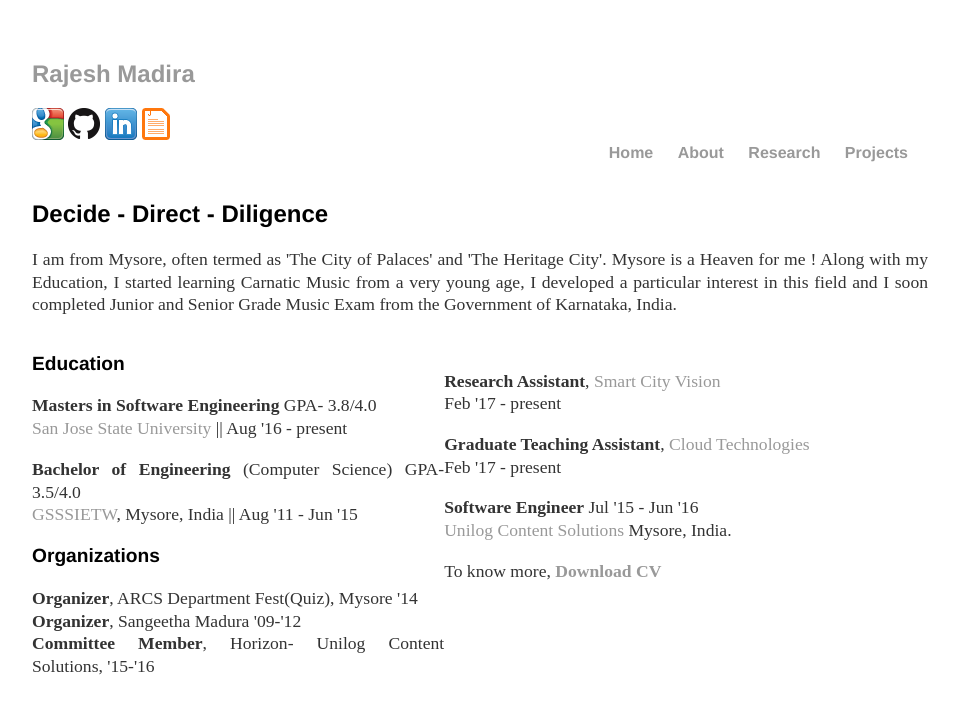
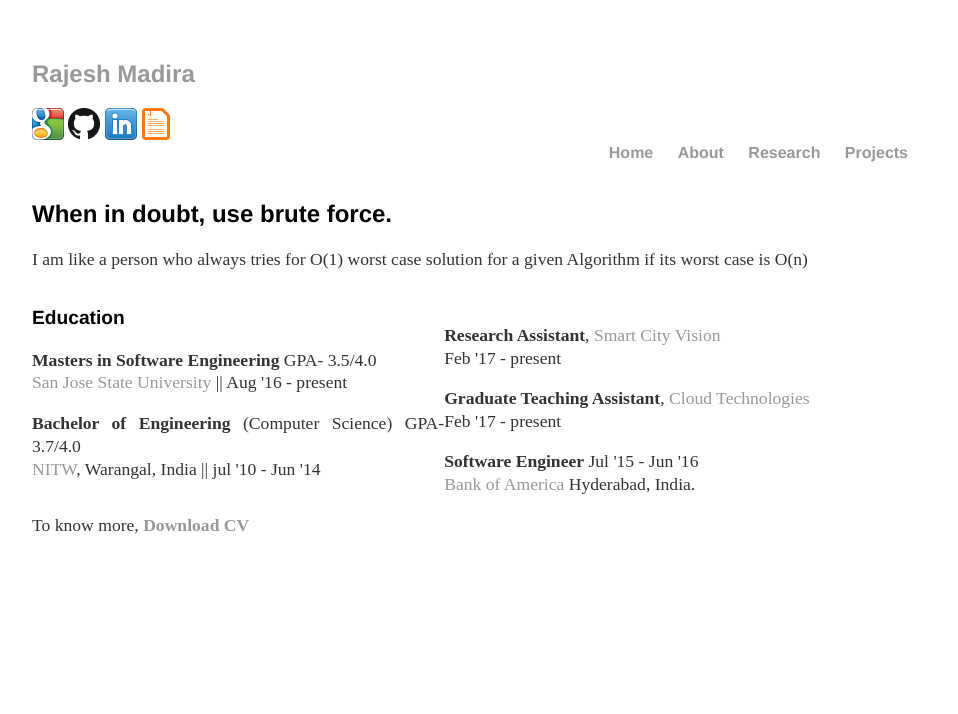
Before and after one commit to mrajesh971/mrajesh971.github.io, a Jekyll site: the page built from about/index.html, in a window 1280 px wide. Shown: the top 714 px of the page, without its empty margins (160-1118 px from the left). Built offline with Jekyll 4.4.1, drawn with Linux system fonts in a browser that asks for light colours.

Commit message:
Update index.html

```diff
--- a/about/index.html
+++ b/about/index.html
@@ -3,28 +3,21 @@ layout: default
 title: About Me
 ---
 <br>
-<h2> Decide - Direct - Diligence </h2>
+<h2> When in doubt, use brute force. </h2>
 <p> </p>
 
-<p>I am from Mysore, often termed as 'The City of Palaces' and 'The Heritage City'. Mysore is a Heaven for me ! Along with my Education, I started learning Carnatic Music from a very young age, I developed a particular interest in this field and I soon completed Junior and Senior Grade Music Exam from the Government of Karnataka, India.</p>
+<p>I am like a person who always tries for O(1) worst case solution for a given Algorithm if its worst case is O(n)</p>
 
 <div class="section1">
   <h3>Education</h3>
   <p>
-    <b>Masters in Software Engineering</b> GPA- 3.8/4.0 <br>
+    <b>Masters in Software Engineering</b> GPA- 3.5/4.0 <br>
     <a href="https://msse.sjsu.edu/">San Jose State University</a> || Aug '16 - present <br>
   </p>
 
  <p>
-    <b>Bachelor of Engineering </b>(Computer Science) GPA-3.5/4.0<br>
-    <a href="http://geethashishu.in/">GSSSIETW</a>, Mysore, India || Aug '11 - Jun '15 <br>
-  </p>
-
-  <h3>Organizations</h3>
-  <p>
-    <b>Organizer</b>, ARCS Department Fest(Quiz), Mysore '14<br>
-    <b>Organizer</b>, Sangeetha Madura '09-'12<br>
-    <b>Committee Member</b>, Horizon- Unilog Content Solutions, '15-'16<br>
+    <b>Bachelor of Engineering </b>(Computer Science) GPA-3.7/4.0<br>
+    <a href="http://nitw.ac.in/">NITW</a>, Warangal, India || jul '10 - Jun '14 <br>
   </p>
 </div>
 
@@ -42,10 +35,10 @@ title: About Me
   <p>
     <b>Software Engineer</b>
     Jul '15 - Jun '16 <br>
-    <a href="https://www.unilogcorp.com/"> Unilog Content Solutions</a> Mysore, India.
+    <a href="https://www.bacl.ml,com/"> Bank of America</a> Hyderabad, India.
 </p>
 
   <p>
-    To know more, <a href="https://drive.google.com/file/d/0B_U3vrMN05B7aVVLVXIyY3M0cXM/view?usp=sharing"><b>Download CV </b></a>
+    To know more, <a href="https://www.dropbox.com/s/pwkgwkf5zrh4254/rajesh_madira_dp.pdf?dl=0"><b>Download CV </b></a>
   </p>
   <br>
```
